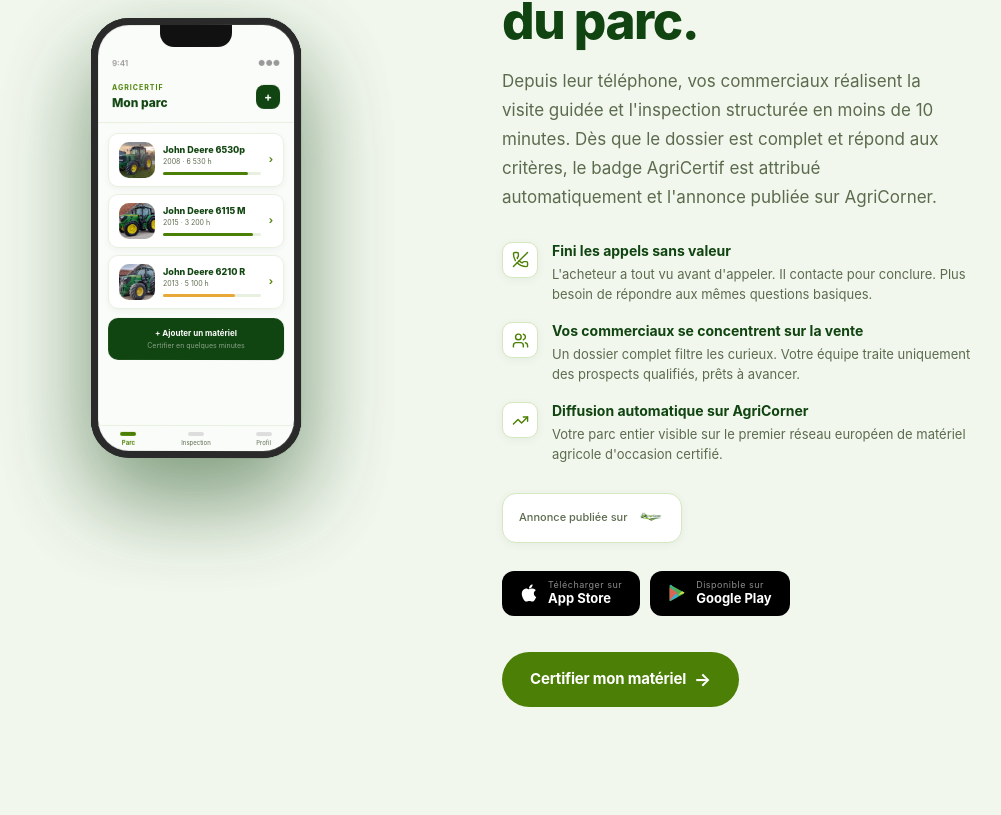
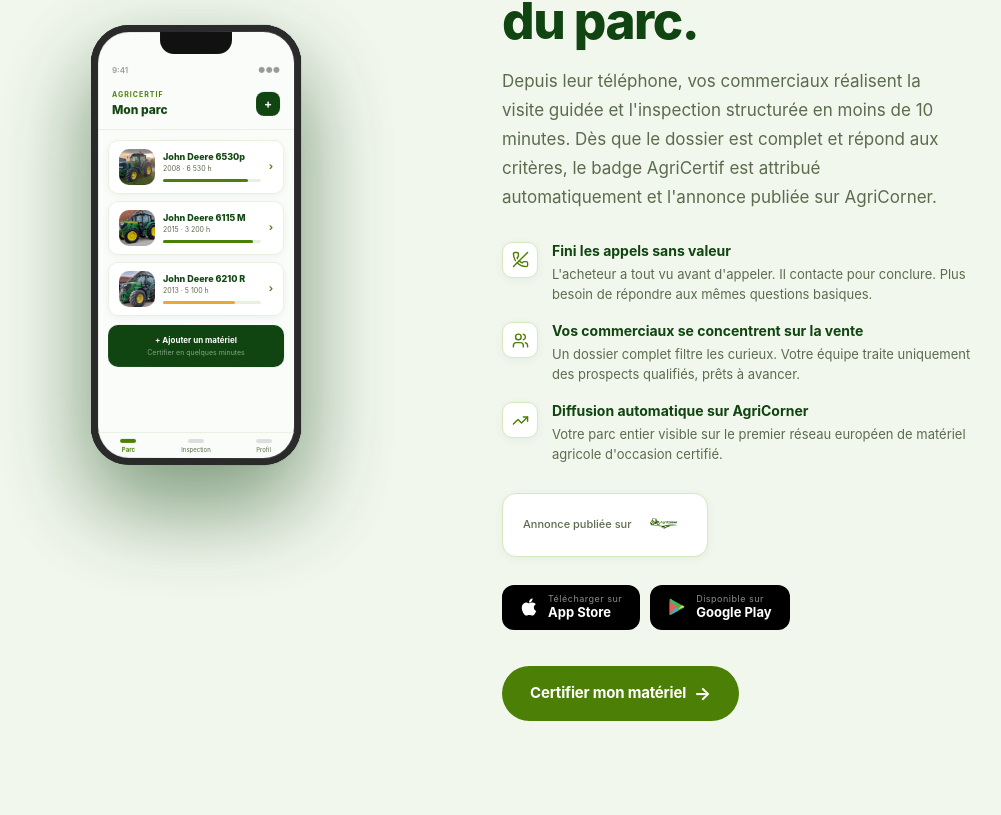
Before and after one commit to Pacome-Hazouard/AgriCertif, a React (Vite) app: page / in a window 1280 px wide. Shown: the part 2947-3762 px from the top of the page, without its empty margins (158-1159 px from the left). Built offline with nearby package versions, Linux system fonts and the light colour scheme.

Commit message:
Enlarge AgriCorner logo badge

```diff
--- a/src/AgriCertifApp.jsx
+++ b/src/AgriCertifApp.jsx
@@ -616,9 +616,9 @@
 
             {/* Logo AgriCorner — where the listing goes */}
             <a href="https://www.agri-corner.com" target="_blank" rel="noopener noreferrer" style={{ textDecoration: "none" }}>
-              <div style={{ display: "flex", alignItems: "center", gap: 10, background: "white", border: "1px solid #D5E8C0", borderRadius: 14, padding: "10px 16px", marginBottom: 28, width: "fit-content", cursor: "pointer", transition: "box-shadow 0.2s", boxShadow: "0 2px 8px rgba(16,68,16,0.06)" }}>
+              <div style={{ display: "flex", alignItems: "center", gap: 14, background: "white", border: "1px solid #D5E8C0", borderRadius: 14, padding: "12px 24px 12px 20px", marginBottom: 28, width: "fit-content", cursor: "pointer", transition: "box-shadow 0.2s", boxShadow: "0 2px 8px rgba(16,68,16,0.06)" }}>
                 <span style={{ fontSize: 11, color: COLORS.muted, fontWeight: 500 }}>Annonce publiée sur</span>
-                <img loading="eager" src="./logo-agricorner-new.png" alt="AgriCorner" style={{ height: 28 }} />
+                <img loading="eager" src="./logo-agricorner-new.png" alt="AgriCorner" style={{ height: 38 }} />
               </div>
             </a>
 
```
Also changed, not shown: 3 other files (tests, documents, lock files or other folders).
